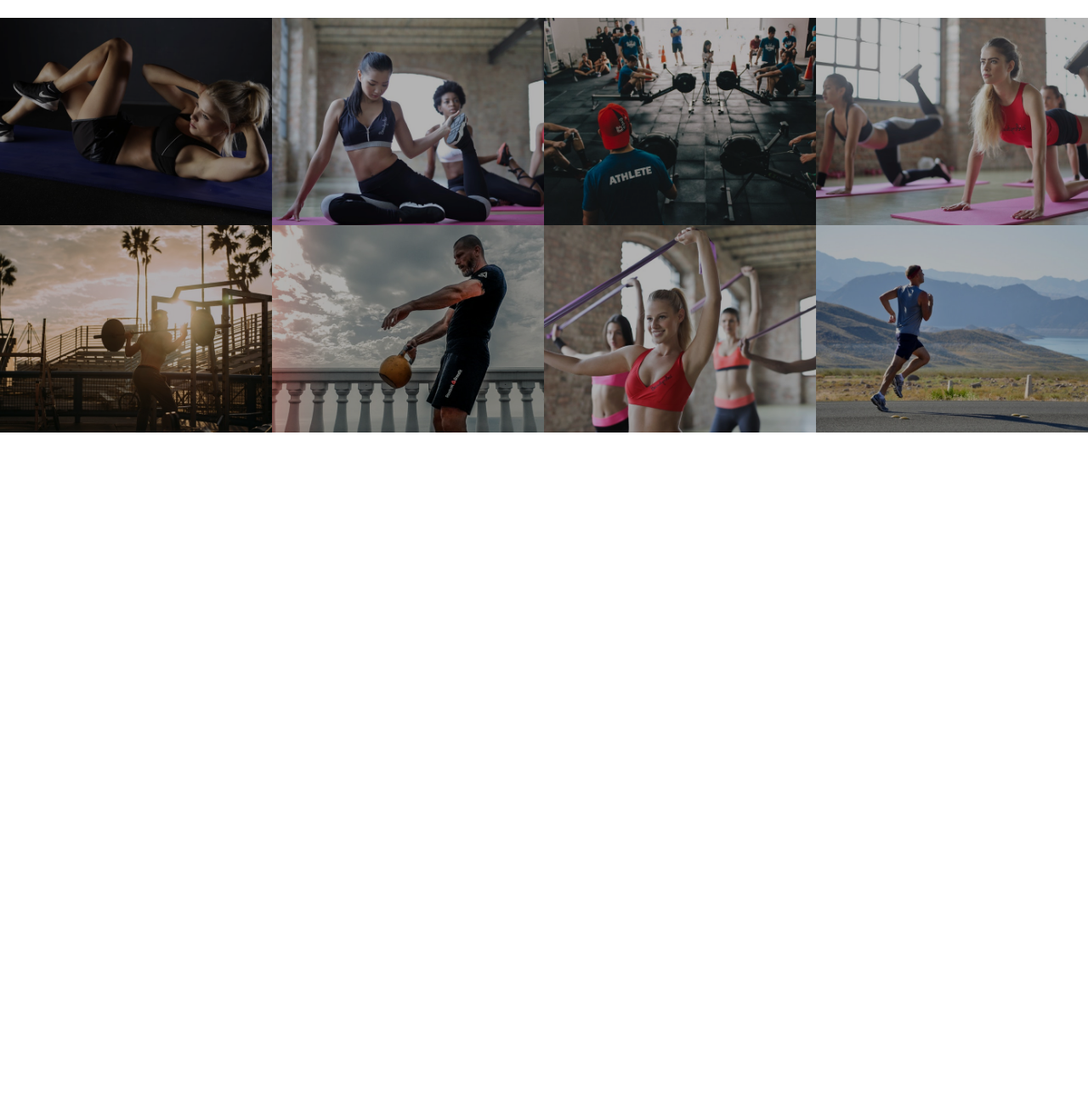
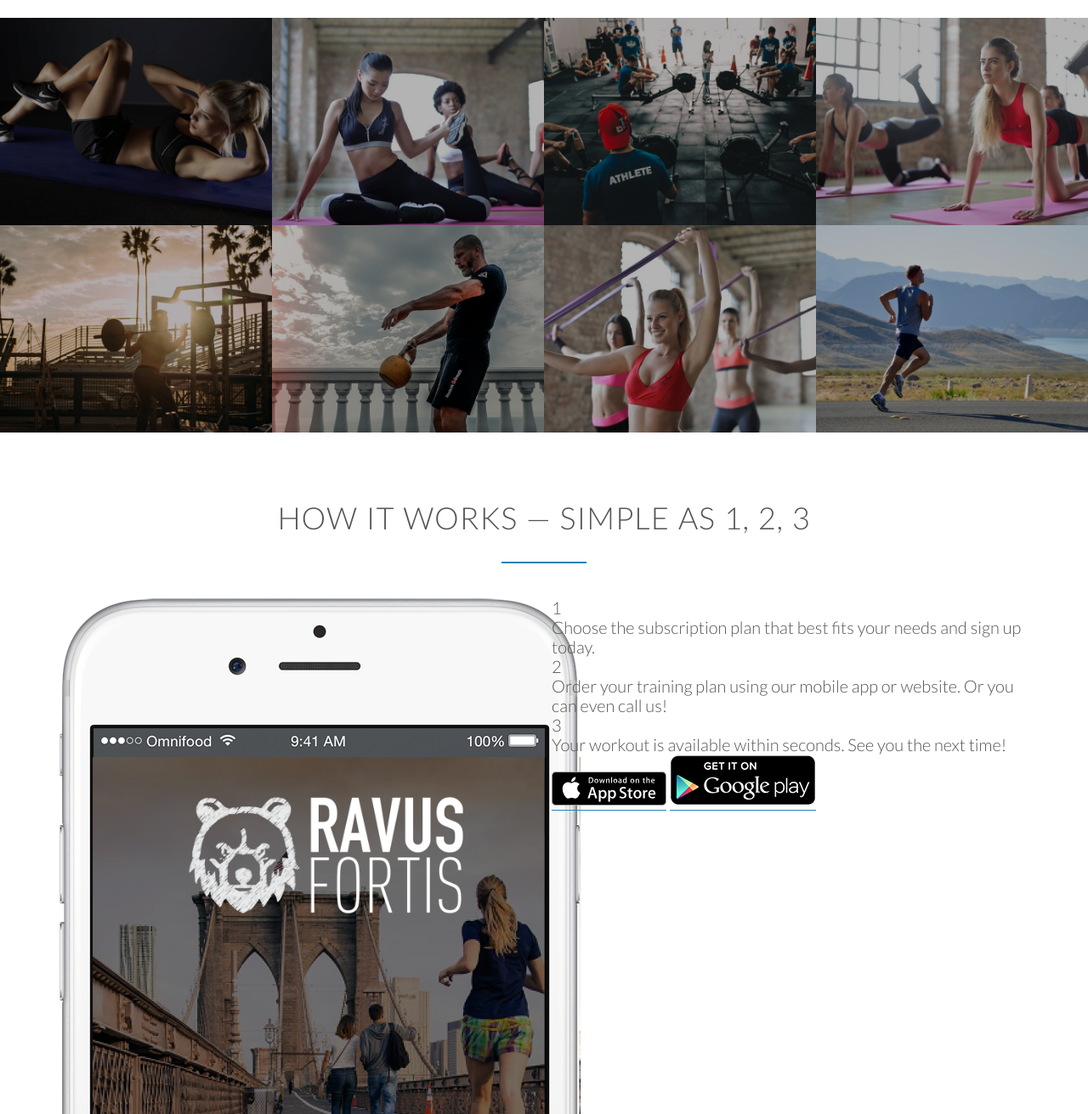
Before and after one commit to sombreroloco/ravusfortis, a plain HTML site: page index.html in a window 1280 px wide. Shown: the part 1489-2800 px from the top of the page at 85% size. Before the commit the page ends 1998 px from the top, so only its background shows below. Drawn offline with nearby package versions, Linux system fonts and the light colour scheme.

Commit message:
added html p4

```diff
--- a/index.html
+++ b/index.html
@@ -1,5 +1,4 @@
 <!----------------------------------- P1 ---------------------------------------->
-
 <!DOCTYPE html>
 <html lang="en">
     <head>
@@ -47,7 +46,6 @@
 <!----------------------------------- P1 ---------------------------------------->
 
 <!----------------------------------- P2 ---------------------------------------->
-
 <section class="section-features" id="show-me">
     <div class="row">
         <h2>Don't just look fit &mdash; get fit.</h2>
@@ -82,7 +80,6 @@
 <!----------------------------------- P2 ---------------------------------------->
 
 <!----------------------------------- P3 ---------------------------------------->
-
 <section class="section-impressions">
     <ul class="impressions-showcase clearfix">
         <li>
@@ -131,5 +128,35 @@
 </section>
 <!----------------------------------- P3 ---------------------------------------->
 
+<!----------------------------------- P4 ---------------------------------------->
+<section class="section-steps" id="how-works">
+    <div class="row">
+        <h2>How it works &mdash; Simple as <span class="no-break">1, 2, 3</span></h2>
+    </div>
+    <div class="row">
+        <div class="col span-1-of-2 steps-box">
+            <img src="resources/img/app-iPhone.png" alt="RavusFortis App on iPhone" class="app-screen">
+        </div>
+        <div class="col span-1-of-2 steps-box">
+            <div class="works-step">
+                <div>1</div>
+                <p>Choose the subscription plan that best fits your needs and sign up today.</p>
+            </div>
+            <div class="works-step">
+                <div>2</div>
+                <p>Order your training plan using our mobile app or website. Or you can even call us!</p>
+            </div>
+            <div class="works-step">
+                <div>3</div>
+                <p>Your workout is available within seconds. See you the next time!</p>
+            </div>
+
+            <a href="#" class="btn-app"><img src="resources/img/download-app.svg" al="App Store Button"></a>
+            <a href="#" class="btn-app"><img src="resources/img/download-app-android.png" al="Play Store Button"></a>
+        </div>
+    </div>
+</section>
+<!----------------------------------- P4 ---------------------------------------->
+
     </body>
 </html>
```
